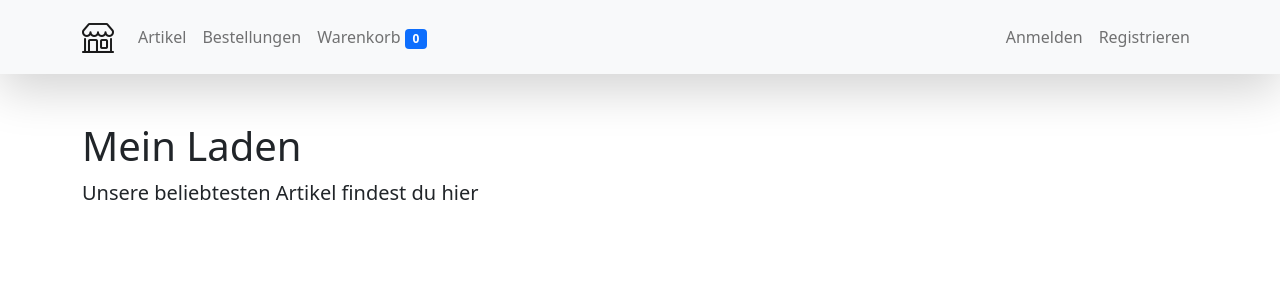
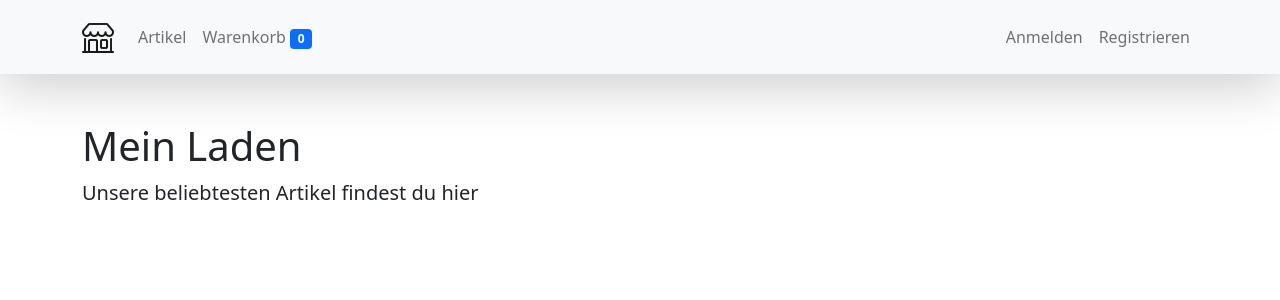
Before and after one commit to tmonzel/webshop-starter, a Vue app in the folder shop/: page / in a window 1280 px wide. Shown: the top 300 px of the page. Built offline with nearby package versions, Linux system fonts and the light colour scheme.

Commit message:
Move orders navpoint to user dropdown

```diff
--- a/shop/src/components/Navbar.vue
+++ b/shop/src/components/Navbar.vue
@@ -23,9 +23,6 @@
             <RouterLink class="nav-link" to="/products">Artikel</RouterLink>
           </li>
           <li class="nav-item">
-            <RouterLink class="nav-link" to="/orders">Bestellungen</RouterLink>
-          </li>
-          <li class="nav-item">
             <RouterLink class="nav-link" to="/cart">Warenkorb <span class="badge bg-primary">{{ cart.items.length }}</span></RouterLink>
           </li>
         </ul>
@@ -37,6 +34,7 @@
             </a>
             <ul class="dropdown-menu" aria-labelledby="navbarDropdownMenuLink">
               <li><a class="dropdown-item" href="#">Profil</a></li>
+              <li><RouterLink class="dropdown-item" to="/orders">Bestellungen</RouterLink></li>
               <li><a class="dropdown-item" href="#" @click="logout">Abmelden</a></li>
             </ul>
           </li>
```
